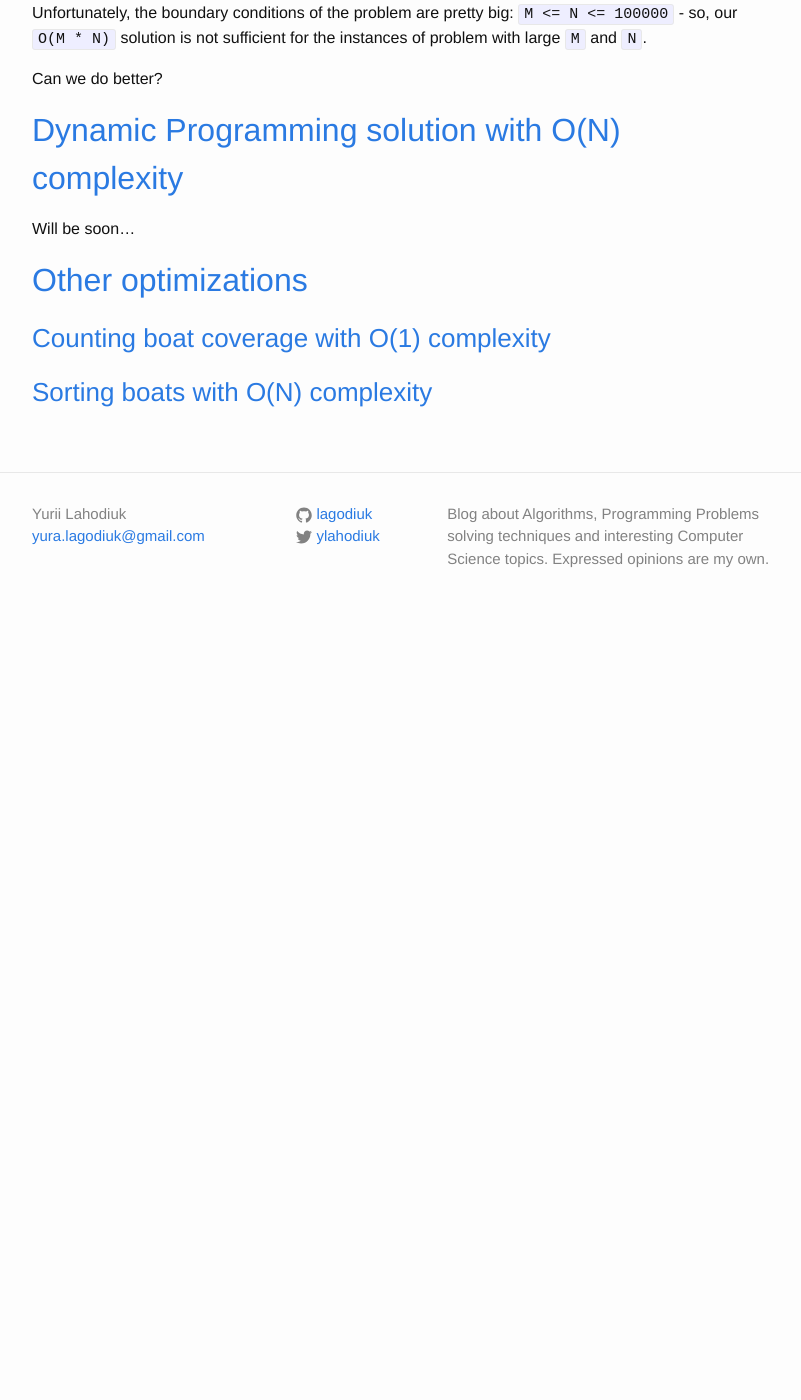
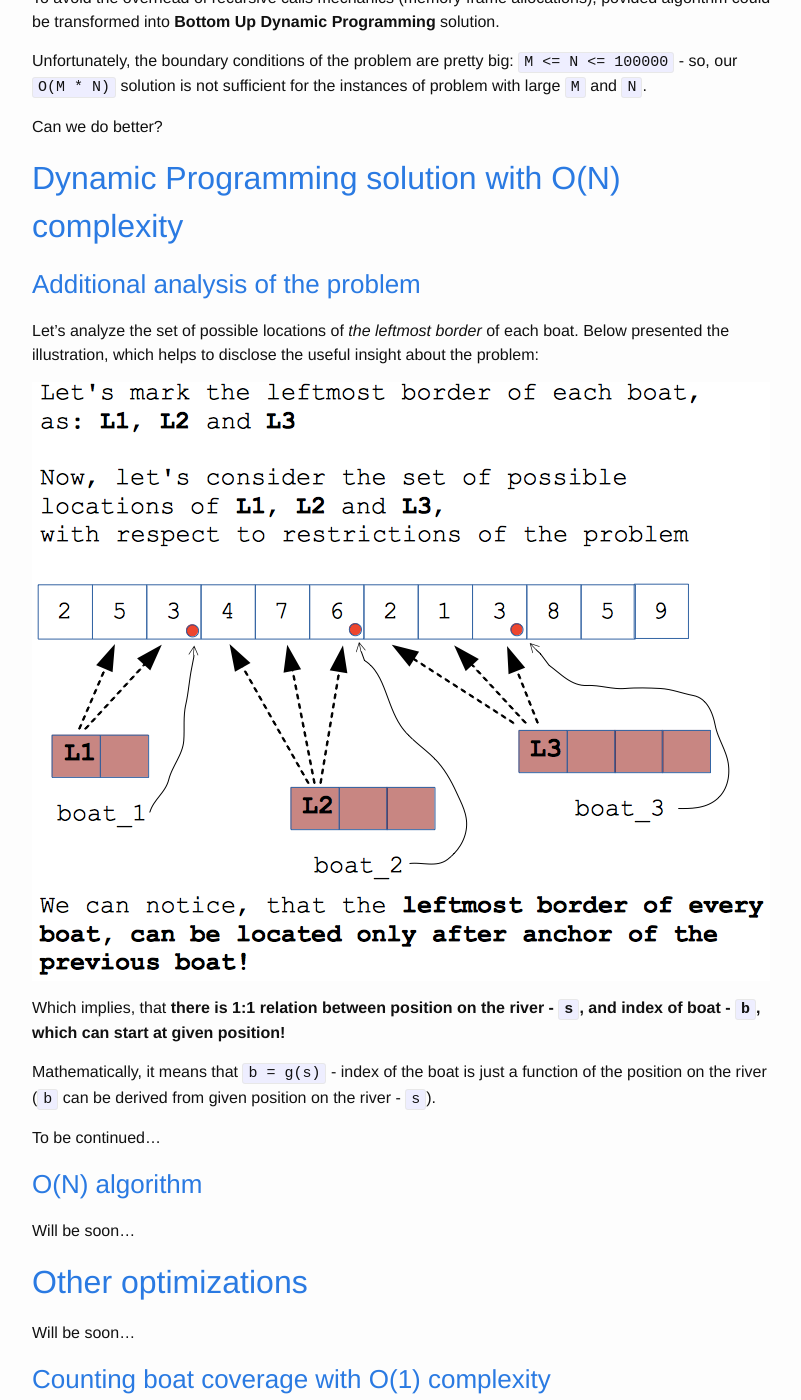
Before and after one commit to lagodiuk/lagodiuk.github.io, a Jekyll site: the page built from _posts/2016-01-24-spoj_mfish_solution.md, in a window 1280 px wide and 1400 px high, scrolled down 10442 px. Shown: the whole window, without its empty margins (238-1039 px from the left). Built offline with Jekyll 4.4.1, drawn with Linux system fonts in a browser that asks for light colours; Markdown is read by kramdown in place of the engine named in the settings; before the commit the page ends 11072 px from its top, so only the background shows below that; some of the changed text lies outside the part shown.

Commit message:
Additional information to blog post about MFISH problem

```diff
--- a/_posts/2016-01-24-spoj_mfish_solution.md
+++ b/_posts/2016-01-24-spoj_mfish_solution.md
@@ -20,6 +20,8 @@ Analysis and solution of the problem: http://www.spoj.com/problems/MFISH/
 * <a href="#brute-force-solution"> Brute Force solution </a>
 * <a href="#dynamic-programming-solution-with-o-n-m-complexity"> Dynamic Programming solution with O(N * M) complexity </a>
 * <a href="#dynamic-programming-solution-with-o-n-complexity"> Dynamic Programming solution with O(N) complexity </a>
+  * <a href="#additional-analysis-of-the-problem"> Additional analysis of the problem </a>
+  * <a href="#o-n-algorithm"> O(N) algorithm </a>
 * <a href="#other-optimizations"> Other optimizations </a>
   * <a href="#counting-boat-coverage-with-o-1-complexity"> Counting boat coverage with O(1) complexity </a>
   * <a href="#sorting-boats-with-o-n-complexity"> Sorting boats with O(N) complexity </a>
@@ -370,10 +372,31 @@ Can we do better?
 
 ## [Dynamic Programming solution with O(N) complexity](#dynamic-programming-solution-with-o-n-complexity)
 
+### [Additional analysis of the problem](#additional-analysis-of-the-problem)
+
+Let's analyze the set of possible locations of *the leftmost border* of each boat.
+Below presented the illustration, which helps to disclose the useful insight about the problem:
+
+![Analysis of location of the leftmost borders of the boats](/images/spoj/mfish/leftmost_border_of_boats.png)
+
+Which implies, that **there is 1:1 relation between position on the river - `s`, and index of boat - `b`, which can start at given position!**
+
+Mathematically, it means that `b = g(s)` - index of the boat is just a function of the position on the river (`b` can be derived from given position on the river - `s`).
+
+To be continued...
+
+### [O(N) algorithm](#o-n-algorithm)
+
 Will be soon...
 
 ## [Other optimizations](#other-optimizations)
 
+Will be soon...
+
 ### [Counting boat coverage with O(1) complexity](#counting-boat-coverage-with-o-1-complexity)
 
+Will be soon...
+
 ### [Sorting boats with O(N) complexity](#sorting-boats-with-o-n-complexity)
+
+Will be soon...
```
